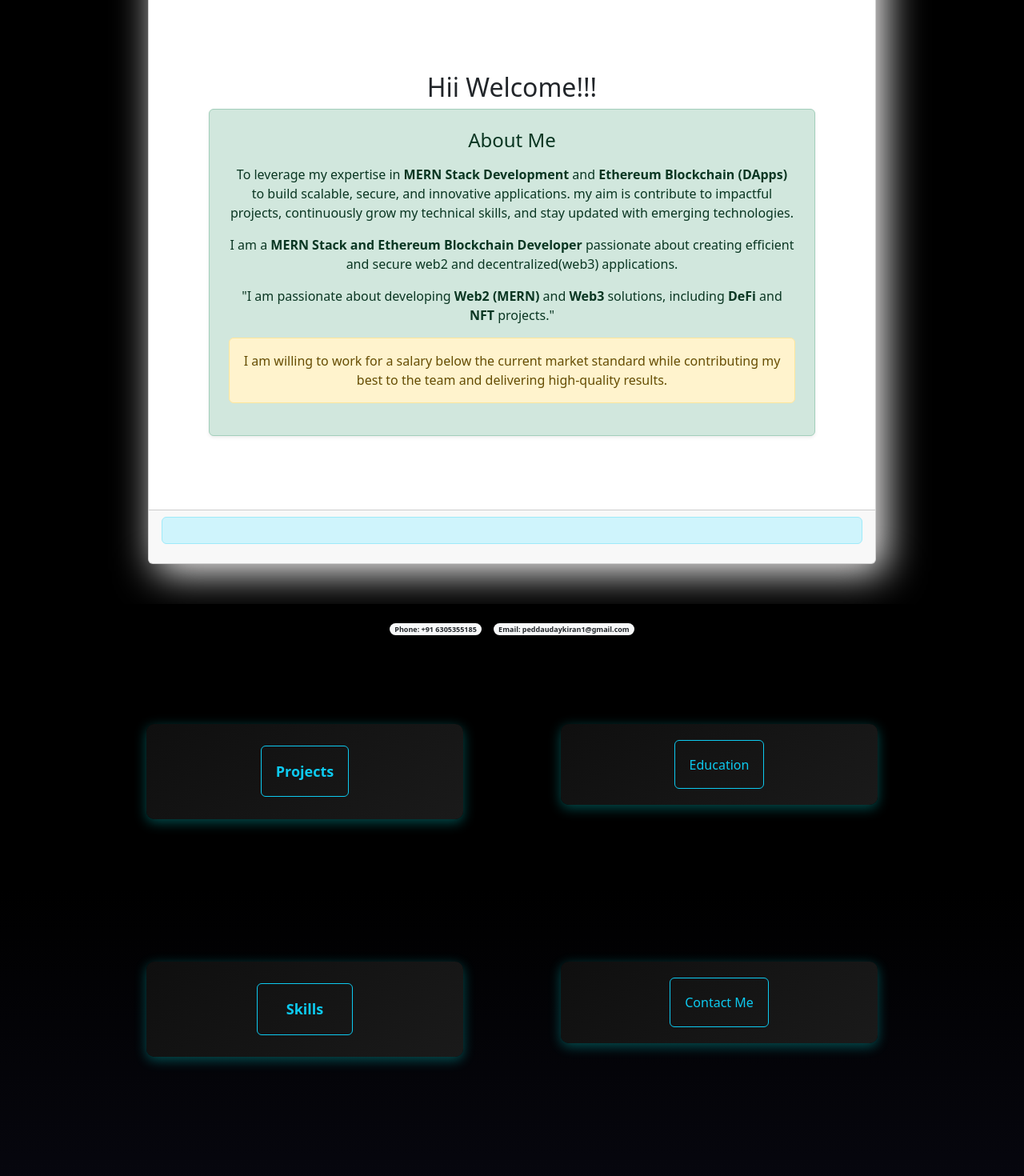
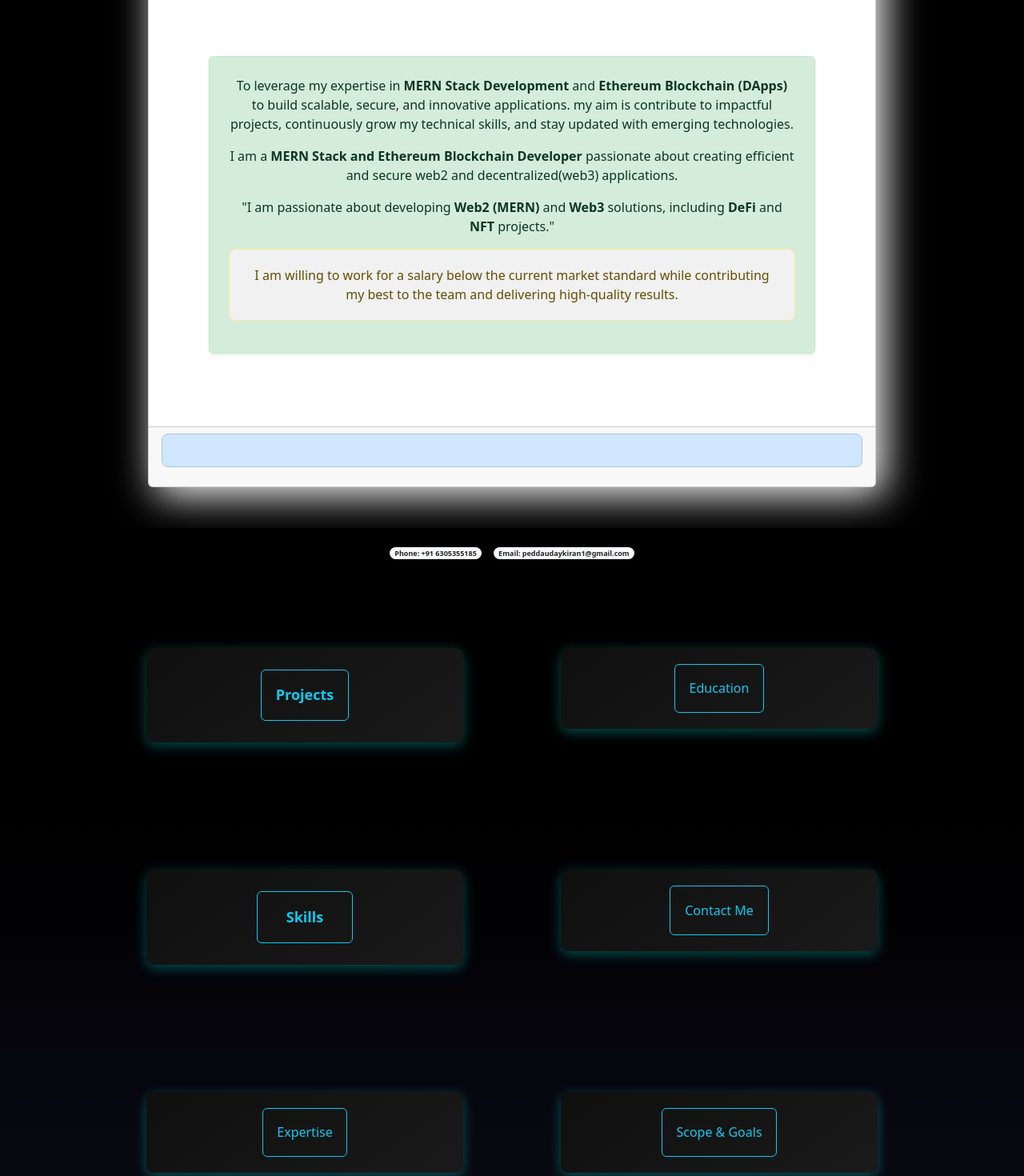
Before and after one commit to udaykiranhub/udaykiranpedda-profile, a React (Create React App) app in the folder app/: page /contact in a window 1280 px wide. Shown: the part 400-1870 px from the top of the page at 80% size. Built offline with nearby package versions, Linux system fonts and the light colour scheme.

Commit message:
vision added

```diff
--- a/app/src/components/description.js
+++ b/app/src/components/description.js
@@ -6,9 +6,9 @@ function Description() {
   return (
     <div className="description">
       <Container>
-        <h2>Hii Welcome!!!</h2>
+
         <Alert variant="success" className="p-4 shadow-sm rounded">
-          <h4 className="mb-3 text-center">About Me</h4>
+          {/* <h4 className="mb-3 text-center">About Me</h4> */}
           <p>
             To leverage my expertise in <strong>MERN Stack Development</strong> and
             <strong> Ethereum Blockchain (DApps)</strong> to build scalable, secure, and
--- a/app/src/components/home.js
+++ b/app/src/components/home.js
@@ -12,7 +12,7 @@ import Expertise from "./expertise";
 import Projects from "./projects";
 import Education from "./education";
 import Head from "./head";
-
+import Vision from "./scopeandgoals";
 function Home() {
   return (
     <>
@@ -62,7 +62,7 @@ function Home() {
     </Col>
 
  <Col md={6} sm={6} xs={6}>
-  <Contact/>
+ <Vision/>
     </Col>
   </Row>
 
--- a/app/src/components/projects.js
+++ b/app/src/components/projects.js
@@ -44,7 +44,12 @@ where voting can do in decentralized way<br/>
 Staking with tokens
 <br/>
 #I have developed smart contracts for <strong>Supply chain</strong> management for Agriculture.
-We can track the product details in various stages
+We can track the product details in various stages<br/>
+#I have developed a block chain based <strong>verification system</strong>
+<br/>
+#I have developed a <strong>Flight Booking</strong>  smart contract for booking flights with Crypto currency.
+where users can booking their flights securely in  a Decetralized way.
+
 </p>
 
 
--- /dev/null
+++ b/app/src/components/scopeandgoals.css
@@ -0,0 +1,31 @@
+.scope-goals {
+    padding: 10%;
+  }
+
+  .scope-goals-btn:hover {
+    transform: scale(1.4);
+    transition: 0.5s;
+    background-image: linear-gradient(black, rgb(53, 56, 57));
+    color: rgb(255, 255, 255);
+  }
+
+  .neon-header {
+    text-align: center;
+    margin-bottom: 20px;
+  }
+
+  .alert {
+    background-color: #f1f1f1;
+    border-radius: 8px;
+    padding: 20px;
+  }
+
+  .alert-info {
+    background-color: #d1e7ff;
+    border-color: #a4c8e0;
+  }
+
+  .alert-success {
+    background-color: #d4edda;
+    border-color: #c3e6cb;
+  }
--- /dev/null
+++ b/app/src/components/scopeandgoals.js
@@ -0,0 +1,65 @@
+import React, { useState } from "react";
+import { Modal, Button, Alert, Badge } from "react-bootstrap";
+import "./scopeandgoals.css"; // Custom CSS for this component
+
+function Vision() {
+  const [show, setShow] = useState(false);
+
+  const handleClose = () => setShow(false);
+  const handleShow = () => setShow(true);
+
+  return (
+    <div className="scope-goals">
+      <header className="neon-header">
+        <Button
+          variant="outline-info"
+          className="scope-goals-btn"
+          style={{ padding: "5%" }}
+          onClick={handleShow}
+        >
+          Scope & Goals
+        </Button>
+      </header>
+
+      {/* Modal for Scope & Goals */}
+      <Modal show={show} onHide={handleClose} centered>
+        <Modal.Header closeButton>
+          <Modal.Title>Vision</Modal.Title>
+        </Modal.Header>
+        <Modal.Body>
+          <Alert variant="info">
+            <strong>Innovative Ideas & Future Vision:</strong>
+            <p>
+              I have a strong vision for the future of blockchain and Web2 technology.
+              With my ideas and insights, I am committed to providing innovative solutions
+              to the blockchain industry.
+            </p>
+            <p>
+              I plan to develop my own projects from scratch based on my unique ideas. These
+              projects aim to improve various aspects of the blockchain ecosystem, enhancing
+              user experience, security, and scalability.
+            </p>
+          </Alert>
+
+          <Alert variant="success">
+            <strong>Key Goals:</strong>
+            <ul>
+              <li>✅ Build a decentralized ecosystem for real-world applications</li>
+             <li>✅Build a scalable web project with my vision .</li>
+              <li>✅ Develop innovative solutions for blockchain security</li>
+              <li>✅ Lead projects that push the boundaries of blockchain technology</li>
+              <li>✅ Educate others on blockchain's potential and use cases</li>
+            </ul>
+          </Alert>
+        </Modal.Body>
+        <Modal.Footer>
+          <Button variant="danger" onClick={handleClose}>
+            Close
+          </Button>
+        </Modal.Footer>
+      </Modal>
+    </div>
+  );
+}
+
+export default  Vision;
```
